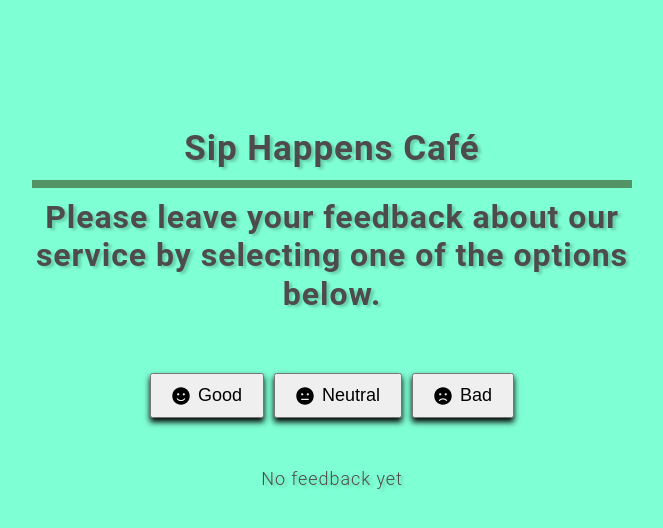
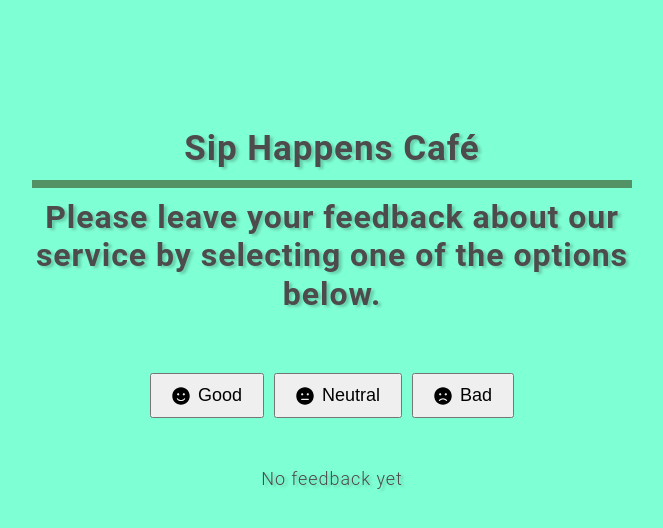
Before and after one commit to TatiYas/goit-react-hw-02, a React (Vite) app: page / in a window 1280 px wide. Shown: the top 528 px of the page, without its empty margins (308-971 px from the left). Built offline with nearby package versions, Linux system fonts and the light colour scheme.

Commit message:
Update_28

```diff
--- a/src/components/Options/Options.module.css
+++ b/src/components/Options/Options.module.css
@@ -11,7 +11,7 @@
   padding: 10px 20px;
   display: flex;
   align-items: center;
-box-shadow: 0 4px 6px; }
+}
 
 .icon {
   color: yellow;
```
